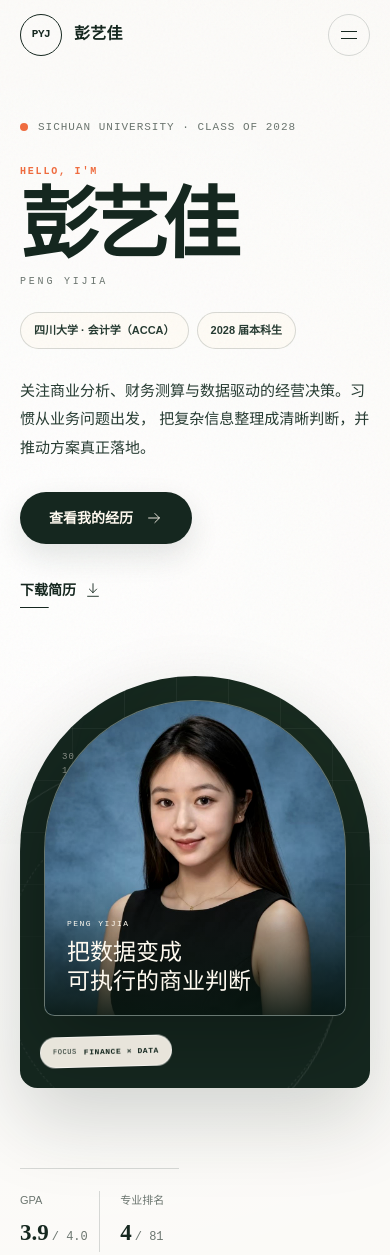
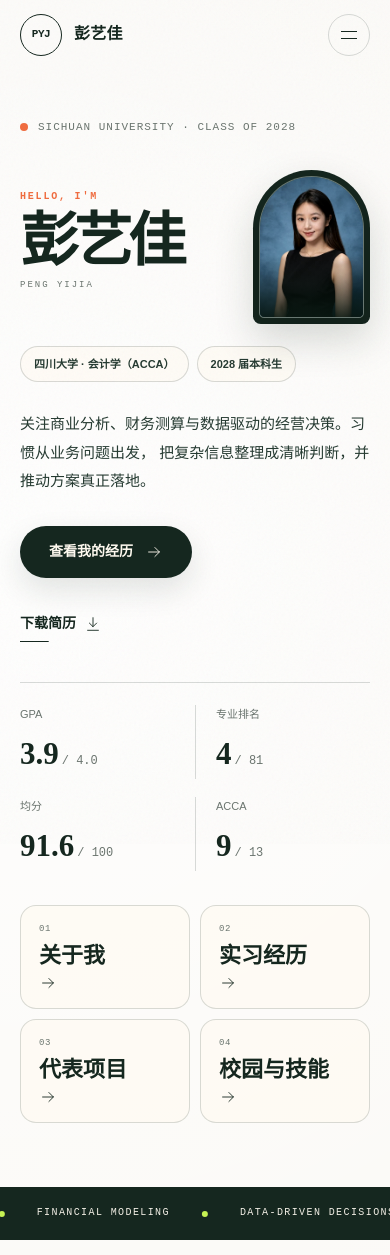
Before and after one commit to jadeny0705-blip/jadeny0705-blip.github.io, a plain HTML site: page index.html in a window 390 px wide. Shown: the top 1255 px of the page. Drawn offline with Linux system fonts and the light colour scheme.

Commit message:
Refine mobile hero and add section shortcuts

```diff
--- a/index.html
+++ b/index.html
@@ -10,8 +10,8 @@
     <meta name="theme-color" content="#f3efe6" />
     <title>彭艺佳｜把数据变成判断</title>
     <link rel="icon" href="favicon.svg" type="image/svg+xml" />
-    <link rel="stylesheet" href="styles.css?v=3" />
-    <script src="script.js?v=3" defer></script>
+    <link rel="stylesheet" href="styles.css?v=4" />
+    <script src="script.js?v=4" defer></script>
   </head>
   <body>
     <a class="skip-link" href="#main">跳到主要内容</a>
@@ -133,6 +133,37 @@
             <dd><strong>9</strong><span>/ 13</span></dd>
           </div>
         </dl>
+
+        <nav class="hero-section-nav reveal" aria-label="快速进入主要板块">
+          <a href="#profile">
+            <span>01</span>
+            <strong>关于我</strong>
+            <svg viewBox="0 0 20 20" aria-hidden="true">
+              <path d="M4 10h12M11 5l5 5-5 5" />
+            </svg>
+          </a>
+          <a href="#experience">
+            <span>02</span>
+            <strong>实习经历</strong>
+            <svg viewBox="0 0 20 20" aria-hidden="true">
+              <path d="M4 10h12M11 5l5 5-5 5" />
+            </svg>
+          </a>
+          <a href="#work">
+            <span>03</span>
+            <strong>代表项目</strong>
+            <svg viewBox="0 0 20 20" aria-hidden="true">
+              <path d="M4 10h12M11 5l5 5-5 5" />
+            </svg>
+          </a>
+          <a href="#campus">
+            <span>04</span>
+            <strong>校园与技能</strong>
+            <svg viewBox="0 0 20 20" aria-hidden="true">
+              <path d="M4 10h12M11 5l5 5-5 5" />
+            </svg>
+          </a>
+        </nav>
       </section>
 
       <div class="signal-band" aria-hidden="true">
--- a/styles.css
+++ b/styles.css
@@ -239,7 +239,8 @@ svg {
   grid-template-columns: minmax(0, 1.08fr) minmax(380px, 0.72fr);
   grid-template-areas:
     "copy visual"
-    "stats visual";
+    "stats visual"
+    "nav nav";
   gap: clamp(48px, 6vw, 102px);
   row-gap: 0;
   align-items: center;
@@ -471,6 +472,65 @@ svg {
 .hero-stats span {
   margin-left: 3px;
   color: var(--muted);
+}
+
+.hero-section-nav {
+  display: grid;
+  grid-area: nav;
+  grid-template-columns: repeat(4, minmax(0, 1fr));
+  gap: 10px;
+  margin-top: 48px;
+}
+
+.hero-section-nav a {
+  display: flex;
+  min-height: 118px;
+  align-items: flex-start;
+  justify-content: space-between;
+  flex-direction: column;
+  padding: 18px 20px;
+  color: var(--ink);
+  background: rgba(255, 250, 240, 0.58);
+  border: 1px solid var(--line);
+  border-radius: 16px;
+  transition:
+    color 220ms ease,
+    background-color 220ms ease,
+    border-color 220ms ease,
+    transform 220ms ease;
+}
+
+.hero-section-nav a > span {
+  color: var(--muted);
+  font-family: var(--mono);
+  font-size: 9px;
+  letter-spacing: 0.08em;
+}
+
+.hero-section-nav a strong {
+  font-family: var(--serif);
+  font-size: clamp(20px, 2vw, 28px);
+  line-height: 1.15;
+}
+
+.hero-section-nav svg {
+  width: 18px;
+  fill: none;
+  stroke: currentColor;
+  stroke-linecap: round;
+  stroke-linejoin: round;
+  transition: transform 200ms ease;
+}
+
+.hero-section-nav a:hover {
+  color: var(--cream);
+  background: var(--ink);
+  border-color: var(--ink);
+  transform: translateY(-3px);
+}
+
+.hero-section-nav a:hover svg {
+  transform: translateX(3px);
 }
 
 .hero-visual {
@@ -2289,24 +2349,53 @@ main section[id] {
   }
 
   .hero {
-    display: flex;
+    display: grid;
+    grid-template-columns: minmax(0, 1fr) clamp(104px, 30vw, 132px);
+    grid-template-rows: auto auto auto auto auto auto auto auto;
+    grid-template-areas: none;
+    column-gap: 14px;
+    row-gap: 0;
+    align-items: start;
     min-height: auto;
-    flex-direction: column;
-    align-items: stretch;
     padding: 118px var(--page-pad) 64px;
   }
 
+  .hero-copy {
+    display: contents;
+  }
+
+  .eyebrow {
+    grid-column: 1 / -1;
+    grid-row: 1;
+    margin-bottom: 22px;
+  }
+
+  .hero-greeting {
+    grid-column: 1;
+    grid-row: 2;
+    align-self: end;
+  }
+
+  .hero-name {
+    grid-column: 1;
+    grid-row: 3;
+    align-self: start;
+  }
+
   .hero-name > span {
-    font-size: clamp(70px, 20vw, 96px);
-    letter-spacing: -0.09em;
+    font-size: clamp(54px, 15vw, 68px);
+    letter-spacing: -0.08em;
   }
 
   .hero-name > small {
-    margin-top: 12px;
-    font-size: 10px;
+    margin-top: 9px;
+    font-size: 9px;
+    letter-spacing: 0.22em;
   }
 
   .hero-role {
+    grid-column: 1 / -1;
+    grid-row: 4;
     margin-top: 22px;
   }
 
@@ -2315,23 +2404,68 @@ main section[id] {
   }
 
   .hero-intro {
+    grid-column: 1 / -1;
+    grid-row: 5;
     margin-top: 28px;
     font-size: 15px;
   }
 
   .hero-actions {
+    grid-column: 1 / -1;
+    grid-row: 6;
     gap: 20px;
     margin-top: 30px;
   }
 
   .hero-stats {
-    margin-top: 42px;
+    grid-column: 1 / -1;
+    grid-row: 7;
+    margin-top: 32px;
+  }
+
+  .hero-stats strong {
+    font-size: clamp(30px, 8.5vw, 36px);
   }
 
   .hero-visual {
     width: 100%;
+    grid-column: 2;
+    grid-row: 2 / span 2;
+    aspect-ratio: 0.76;
     min-height: 0;
-    margin-top: 22px;
+    align-self: start;
+    margin: 12px 0 0;
+    border-radius: 90px 90px 12px 12px;
+    box-shadow: 0 16px 38px rgba(21, 39, 31, 0.17);
+  }
+
+  .portrait-frame {
+    inset: 6px;
+    border-radius: 82px 82px 8px 8px;
+  }
+
+  .visual-grid,
+  .visual-coordinate,
+  .orbit,
+  .portrait-caption,
+  .portrait-chip {
+    display: none;
+  }
+
+  .hero-section-nav {
+    grid-column: 1 / -1;
+    grid-row: 8;
+    grid-template-columns: repeat(2, minmax(0, 1fr));
+    margin-top: 34px;
+  }
+
+  .hero-section-nav a {
+    min-height: 104px;
+    padding: 16px 18px;
+  }
+
+  .hero-section-nav a strong {
+    font-size: 22px;
   }
 
   .section {
@@ -2552,11 +2686,11 @@ main section[id] {
   }
 
   .hero-stats strong {
-    font-size: 23px;
+    font-size: 31px;
   }
 
   .hero-visual {
-    aspect-ratio: 0.85;
+    aspect-ratio: 0.76;
   }
 
   .visual-caption {
```
